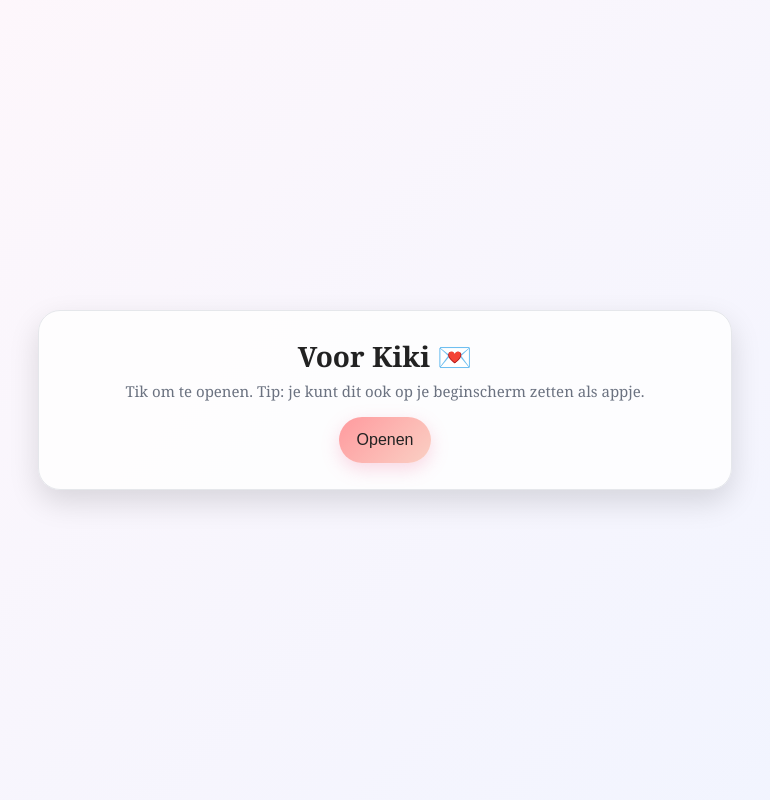
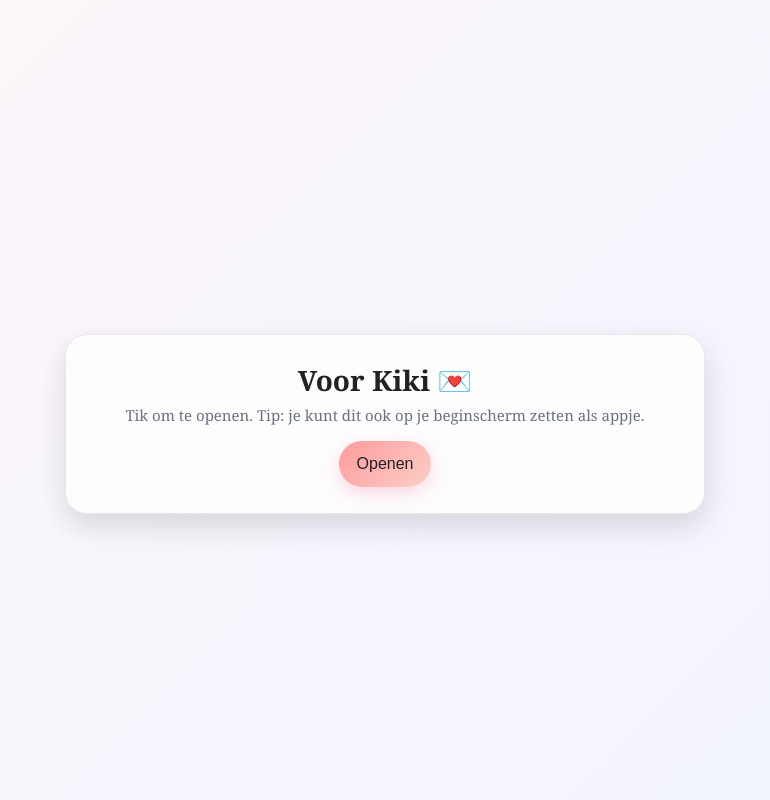
Before and after one commit to timDing1/kiki.komNU, a plain HTML site: page index.html in a window 1280 px wide. Shown: the top 800 px of the page, without its empty margins (255-1025 px from the left). Drawn offline with Linux system fonts and the light colour scheme.

Commit message:
Update index.html

```diff
--- a/index.html
+++ b/index.html
@@ -27,7 +27,7 @@
       --safe-b: env(safe-area-inset-bottom, 0px);
     }
 
-    /* BELANGRIJK: géén height:100% gebruiken op html/body op mobiel */
+    /* Geen fixed hoogte meer, maar wel nette text scaling */
     html, body { -webkit-text-size-adjust: 100%; }
 
     body {
@@ -38,9 +38,46 @@
       padding: calc(16px + var(--safe-t)) 16px calc(24px + var(--safe-b));
     }
 
+    /* Intro overlay – blokkeert scroll en centreert kaart */
+    .intro {
+      position: fixed;
+      inset: 0;
+      display: grid;
+      place-items: center;
+      min-height: 100svh; /* mobiele viewport, stabieler dan 100vh */
+      z-index: 9999;
+      padding: max(24px, calc(16px + var(--safe-t))) 16px max(24px, calc(16px + var(--safe-b)));
+      background: linear-gradient(135deg, var(--bg1), var(--bg2));
+      /* voorkom bewegen/scrollen onder overlay */
+      overscroll-behavior: contain;
+    }
+    /* zolang intro zichtbaar is: body mag niet scrollen */
+    .no-scroll {
+      height: 100svh;
+      overflow: hidden;
+      overscroll-behavior: none;
+    }
+
+    .intro .card {
+      width: min(640px, 92vw);
+      background: var(--card);
+      border: 1px solid #e5e7eb;
+      border-radius: 22px;
+      box-shadow: 0 12px 30px #00000022;
+      padding: 26px;
+      margin: 0;
+      box-sizing: border-box;
+      text-align: center;
+    }
+    .intro h2 { margin: 0 0 6px; font-size: clamp(20px, 5vw, 28px); }
+    .intro p { margin: 0 0 16px; color: var(--muted); font-size: 15px; }
+
+    .a2hs { display: none; }
+    .a2hs.show { display: inline-flex; }
+
     .wrap {
       width: min(780px, 100%);
-      margin: 24px auto 12px; /* extra ruimte boven → altijd naar boven kunnen scrollen */
+      margin: 24px auto 12px;
       background: var(--card);
       backdrop-filter: blur(6px);
       border: 1px solid #e5e7eb;
@@ -106,28 +143,11 @@
       .wrap { border-color: #374151; box-shadow: 0 10px 30px #00000066; }
       .reveal { border-top-color: #374151; background: #0b122099; }
     }
-
-    /* Intro overlay */
-    .intro {
-      position: fixed; inset: 0; display: grid; place-items: center;
-      background: linear-gradient(135deg, var(--bg1), var(--bg2));
-      z-index: 20; padding: 24px; text-align: center;
-    }
-    .intro .card {
-      width: min(640px, 92vw);
-      background: var(--card);
-      border: 1px solid #e5e7eb; border-radius: 22px;
-      box-shadow: 0 12px 30px #00000022; padding: 26px;
-    }
-    .intro h2 { margin: 0 0 6px; font-size: clamp(20px, 5vw, 28px); }
-    .intro p { margin: 0 0 16px; color: var(--muted); font-size: 15px; }
-
-    .a2hs { display: none; }
-    .a2hs.show { display: inline-flex; }
   </style>
 </head>
 
-<body>
+<!-- body start met no-scroll zodat je niets onder de intro ziet of kunt scrollen -->
+<body class="no-scroll">
   <!-- Intro: tik om te openen -->
   <div id="intro" class="intro">
     <div class="card" role="dialog" aria-modal="true">
@@ -150,7 +170,7 @@
 
     <section class="letter">
       <div id="content" class="content" aria-live="polite">
-Allerallerliefste Kiki Dingewolfs,
+Allerallerliefste Kiki Dingewolfs1,
 
 Ik dacht dat ik alles al gezegd had, maar vannacht spookte je toch weer even extra door mijn hoofd. En dus zit ik hier nu, dit bericht te typen — gewoon omdat ik het belangrijk vind dat je weet wat je voor mij betekent.
 
@@ -205,18 +225,20 @@
       }
     }));
 
-    // Inhoud tonen + naar absolute top scrollen
+    // Inhoud tonen + naar boven scrollen + scroll weer aanzetten
     const revealContent = () => {
       const content = document.getElementById('content');
       content.classList.add('show');
-      window.scrollTo({ top: 0, behavior: 'smooth' }); // ← harde top-scroll
+      // Intro weghalen en scroll herstellen
+      const intro = document.getElementById('intro');
+      if (intro) intro.remove();
+      document.body.classList.remove('no-scroll');
+      // Naar absolute top
+      window.scrollTo({ top: 0, behavior: 'smooth' });
     };
 
     // Intro "Openen"
-    document.getElementById('intro-open').addEventListener('click', () => {
-      const intro = document.getElementById('intro'); if (intro) intro.remove();
-      revealContent();
-    });
+    document.getElementById('intro-open').addEventListener('click', revealContent);
 
     // Onderste knop "Klik om te openen"
     const openBtn = document.getElementById('open');
```
